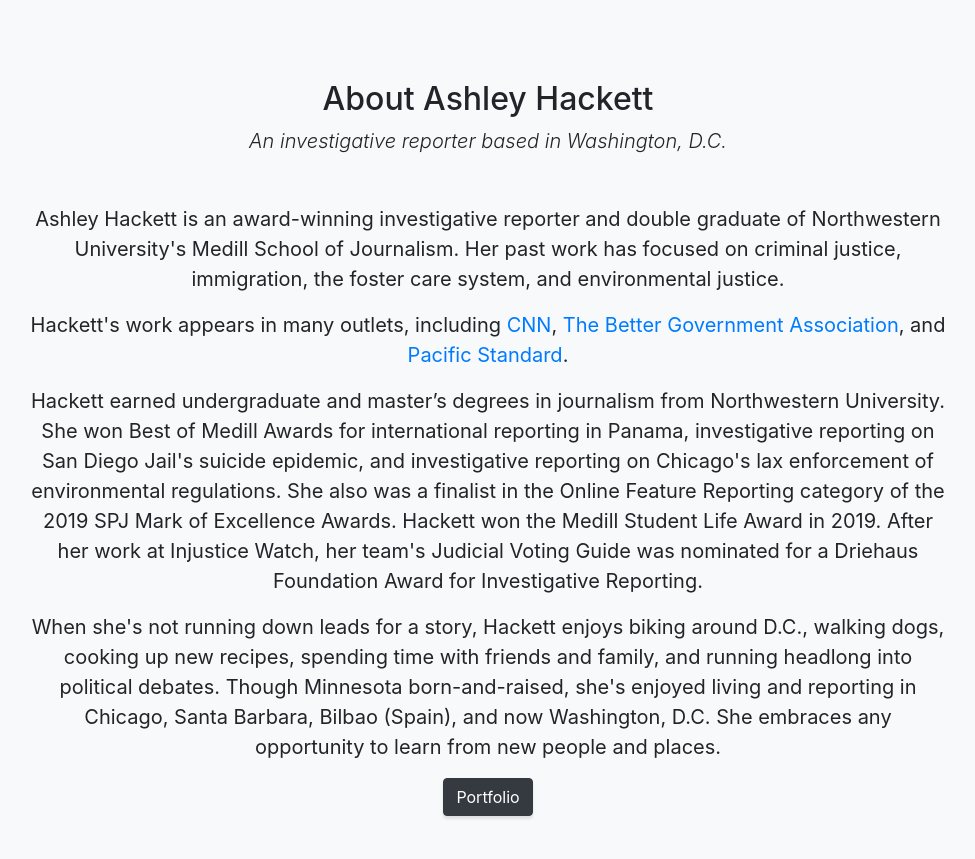
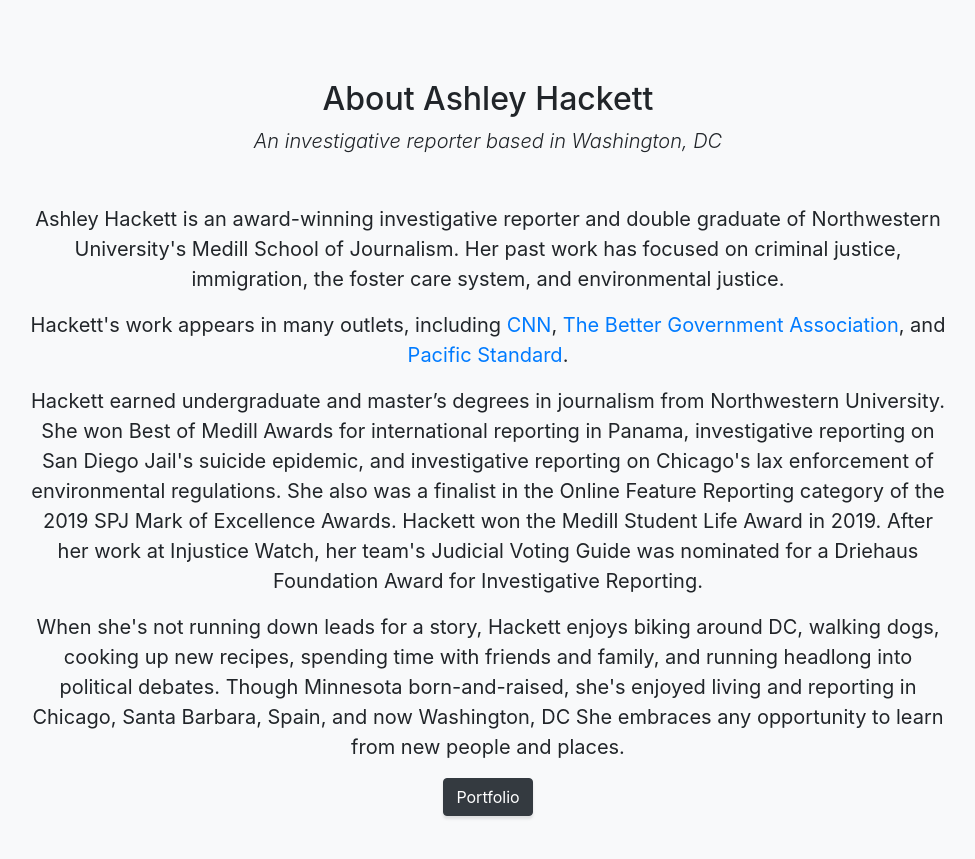
Before and after one commit to ashleyhackett/ashleyhackett.github.io, a website with bundled scripts: page index.html in a window 1280 px wide. Shown: the part 840-1699 px from the top of the page, without its empty margins (152-1127 px from the left). Built offline with nearby package versions, Linux system fonts and the light colour scheme.

Commit message:
DC change

```diff
--- a/index.html
+++ b/index.html
@@ -70,7 +70,7 @@
         <div class="row">
           <div class="col-lg-10 mx-auto">
             <h2>About Ashley Hackett</h2>
-            <p class="lead mb-5"><em>An investigative reporter based in Washington, D.C.</em>
+            <p class="lead mb-5"><em>An investigative reporter based in Washington, DC</em>
             </p>
 
             <p style="font-size:20px">
@@ -83,7 +83,7 @@
               Hackett earned undergraduate and master’s degrees in journalism from Northwestern University. She won Best of Medill Awards for international reporting in Panama, investigative reporting on San Diego Jail's suicide epidemic, and investigative reporting on Chicago's lax enforcement of environmental regulations. She also was a finalist in the Online Feature Reporting category of the 2019 SPJ Mark of Excellence Awards. Hackett won the Medill Student Life Award in 2019. After her work at Injustice Watch, her team's Judicial Voting Guide was nominated for a Driehaus Foundation Award for Investigative Reporting.
             </p>
             <p style="font-size:20px">
-              When she's not running down leads for a story, Hackett enjoys biking around D.C., walking dogs, cooking up new recipes, spending time with friends and family, and running headlong into political debates. Though Minnesota born-and-raised, she's enjoyed living and reporting in Chicago, Santa Barbara, Bilbao (Spain), and now Washington, D.C. She embraces any opportunity to learn from new people and places.
+              When she's not running down leads for a story, Hackett enjoys biking around DC, walking dogs, cooking up new recipes, spending time with friends and family, and running headlong into political debates. Though Minnesota born-and-raised, she's enjoyed living and reporting in Chicago, Santa Barbara, Spain, and now Washington, DC She embraces any opportunity to learn from new people and places.
             </p>
             <a class="btn btn-dark btn-xl js-scroll-trigger" href="#portfolio">Portfolio</a>
           </div>
```
